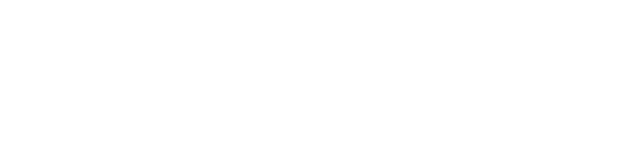
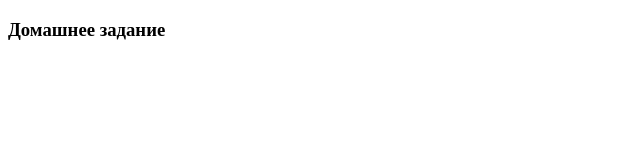
Before and after one commit to Kukji/Homework1, a plain HTML site: page index.html in a window 1280 px wide. Shown: the whole page, without its empty margins (0-640 px from the left). Drawn offline with Linux system fonts and the light colour scheme.

Commit message:
Changed the file index.html.

```diff
--- a/index.html
+++ b/index.html
@@ -3,9 +3,9 @@
 <head>
     <meta charset="UTF-8">
     <meta name="viewport" content="width=device-width, initial-scale=1.0">
-    <title>Document</title>
+    <title>Homework1</title>
 </head>
 <body>
-
+    <h3>Домашнее задание</h3>
 </body>
 </html>
```
